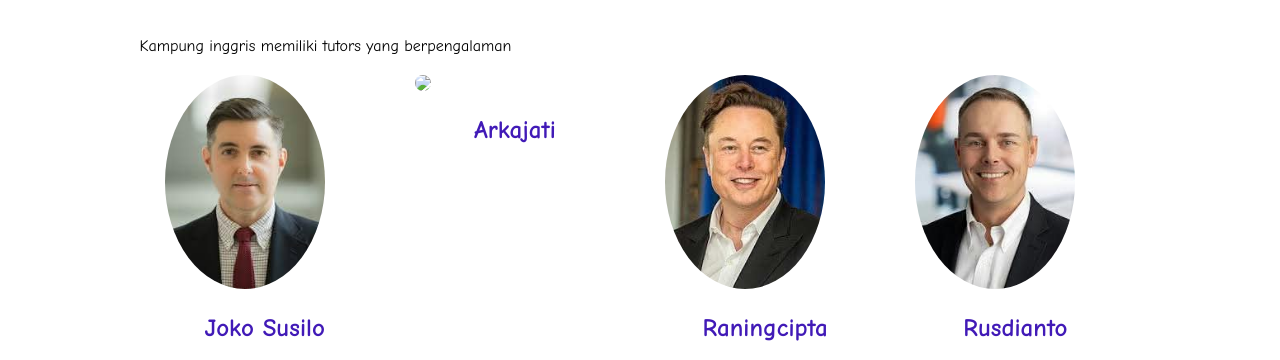
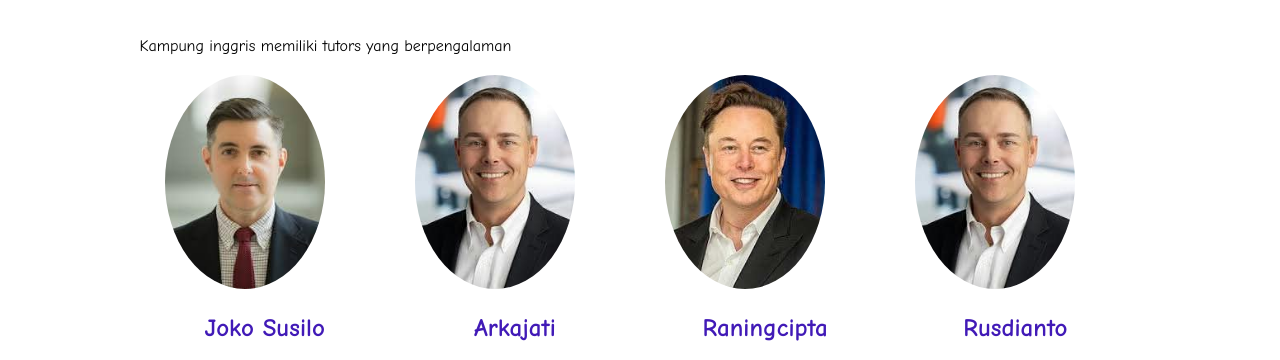
Before and after one commit to jibrilljibril47-droid/company, a plain HTML site: page index.html in a window 1280 px wide. Shown: the part 966-1326 px from the top of the page. Drawn offline with Linux system fonts and the light colour scheme.

Commit message:
Update index.html

```diff
--- a/index.html
+++ b/index.html
@@ -64,7 +64,7 @@
                         <p>Joko Susilo</p>
                     </div>
                     <div class="kartu-tutor">
-                        <img src="../website e-learning/brilian.jpg" />
+                        <img src="IMG-20261118-WA0027.jpg" />
                         <p>Arkajati</p>
                     </div>
                     <div class="kartu-tutor">
```
